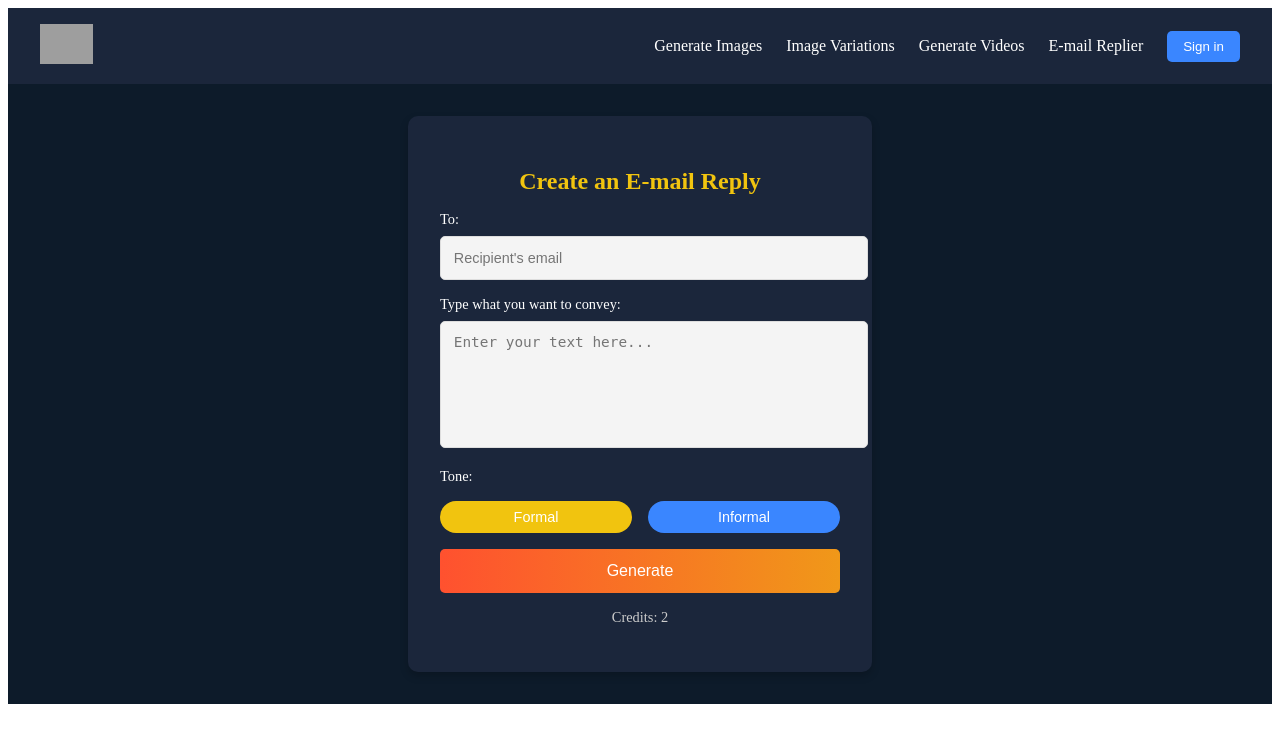
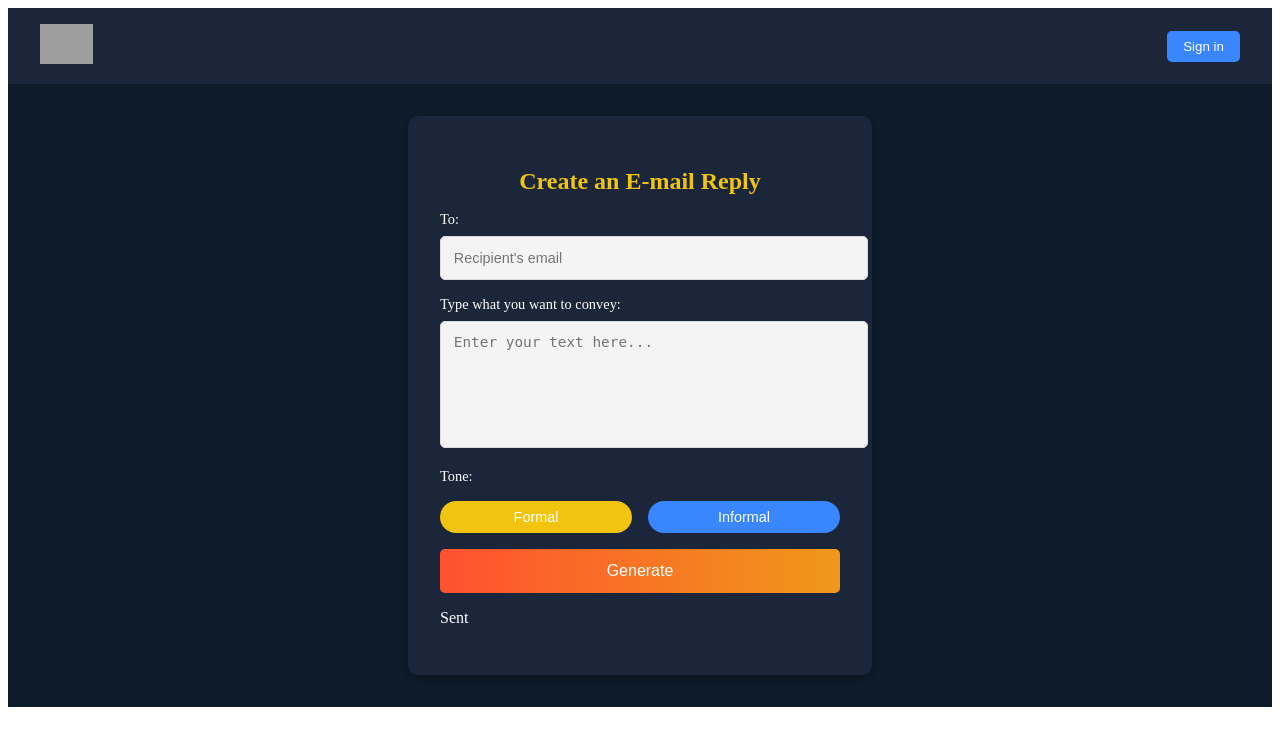
Before and after one commit to darsan012/Email_Assistant, a Python web app: template app/templates/index.html in a window 1280 px wide. Shown: the top 746 px of the page. Run offline with Jinja, Linux system fonts and the light colour scheme; the template is opened without the code that fills it, so the values that code supplies are empty; grey boxes are pictures that could not be loaded.

Commit message:
Updated header bar with just logo and sign in button

```diff
--- a/app/templates/index.html
+++ b/app/templates/index.html
@@ -3,7 +3,6 @@
 <head>
     <title>Email Assistant</title>
     <link rel="stylesheet" href="../static/css/styles.css">
-
 </head>
 
 <body>
@@ -11,15 +10,12 @@
         <div class="logo">
           <img src="../../logo.png" alt="Logo" />
         </div>
-        <nav class="nav">
-          <a href="#">Generate Images</a>
-          <a href="#">Image Variations</a>
-          <a href="#">Generate Videos</a>
-          <a href="#">E-mail Replier</a>
+        <div class="signin">
           <button class="btn-signin">Sign in</button>
-        </nav>
-      </header>
-      <section class="email-generation">
+        </div>
+    </header>
+
+    <section class="email-generation">
         <div class="form-container">
           <h2>Create an E-mail Reply</h2>
           <form id="email-form">
@@ -37,12 +33,10 @@
 
             <button type="submit" class="btn-generate">Generate</button>
           </form>
-          <p class="credits">Credits: 2</p>
+          <p class="sent">Sent</p>
         </div>
-      </section>
+    </section>
 
-
-      <script src="../static/js/scripts.js"></script>
-
+    <script src="../static/js/scripts.js"></script>
 </body>
 </html>
```
